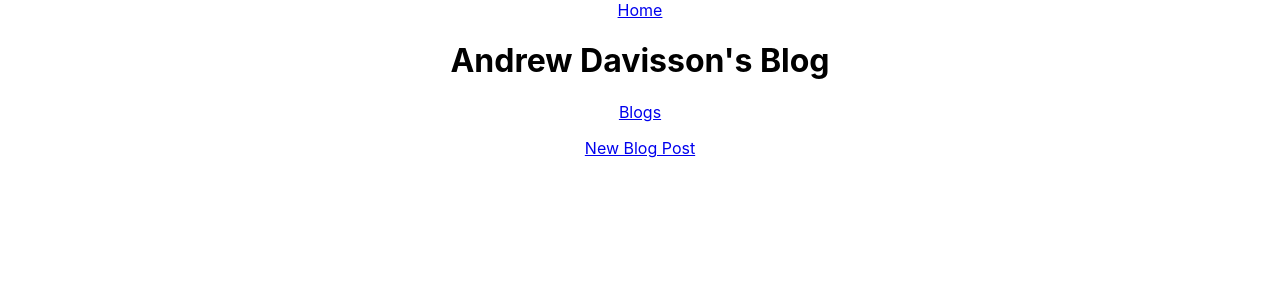
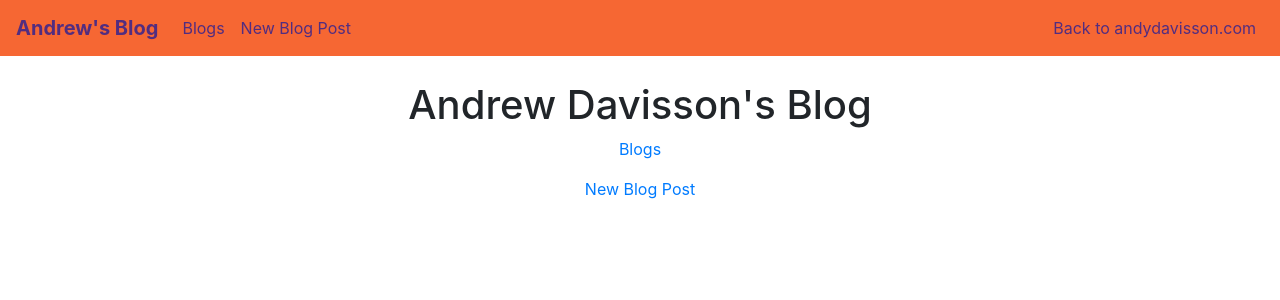
Before and after one commit to adavisson/blog-frontend, a React (Create React App) app: page / in a window 1280 px wide. Shown: the top 300 px of the page. Built offline with nearby package versions, Linux system fonts and the light colour scheme.

Commit message:
bootstrap

```diff
--- a/package.json
+++ b/package.json
@@ -6,7 +6,9 @@
     "@testing-library/jest-dom": "^4.2.4",
     "@testing-library/react": "^9.4.1",
     "@testing-library/user-event": "^7.2.1",
+    "bootstrap": "^4.4.1",
     "react": "^16.13.0",
+    "react-bootstrap": "^1.0.0-beta.17",
     "react-dom": "^16.13.0",
     "react-router-dom": "^5.1.2",
     "react-scripts": "3.4.0"
--- a/src/App.css
+++ b/src/App.css
@@ -36,3 +36,17 @@
     transform: rotate(360deg);
   }
 }
+
+.navbar {
+  background-color: #f66733;
+  margin-bottom: 25px;
+}
+
+.navbar-light .navbar-brand {
+  color: #522d80;
+  font-weight: bold;
+}
+
+.navbar-light .navbar-nav .nav-link {
+  color: #522d80;
+}
--- a/src/App.js
+++ b/src/App.js
@@ -1,10 +1,11 @@
 import React from 'react';
-import logo from './logo.svg';
+import 'bootstrap/dist/css/bootstrap.min.css';
 import './App.css';
 import {
   BrowserRouter as Router,
   Route
 } from 'react-router-dom';
+import NavBar from './components/NavBar';
 import Home from './components/Home';
 import Blogs from './components/Blogs';
 import NewBlog from './components/NewBlog';
@@ -13,7 +14,7 @@ function App() {
   return (
     <Router>
       <div className="App">
-        <a href='/'>Home</a>
+        <NavBar />
         <Route exact path="/" component={Home} />
         <Route exact path="/blogs" component={Blogs} />
         <Route path="/blogs/new" component={NewBlog} />
--- /dev/null
+++ b/src/components/NavBar.js
@@ -0,0 +1,22 @@
+import React from 'react';
+import {Navbar, Nav} from 'react-bootstrap';
+
+const NavBar = () => {
+  return (
+    <Navbar sticky="top" expand="lg">
+      <Navbar.Brand href="/">Andrew's Blog</Navbar.Brand>
+      <Navbar.Toggle aria-controls="basic-navbar-nav" />
+      <Navbar.Collapse id="basic-navbar-nav">
+        <Nav className="mr-auto">
+          <Nav.Link href="/blogs">Blogs</Nav.Link>
+          <Nav.Link href="/blogs/new">New Blog Post</Nav.Link>
+        </Nav>
+        <Nav inline>
+          <Nav.Link href="https://andydavisson.com">Back to andydavisson.com</Nav.Link>
+        </Nav>
+      </Navbar.Collapse>
+    </Navbar>
+  );
+}
+
+export default NavBar;
```
Also changed, not shown: 1 other file (tests, documents, lock files or other folders).
